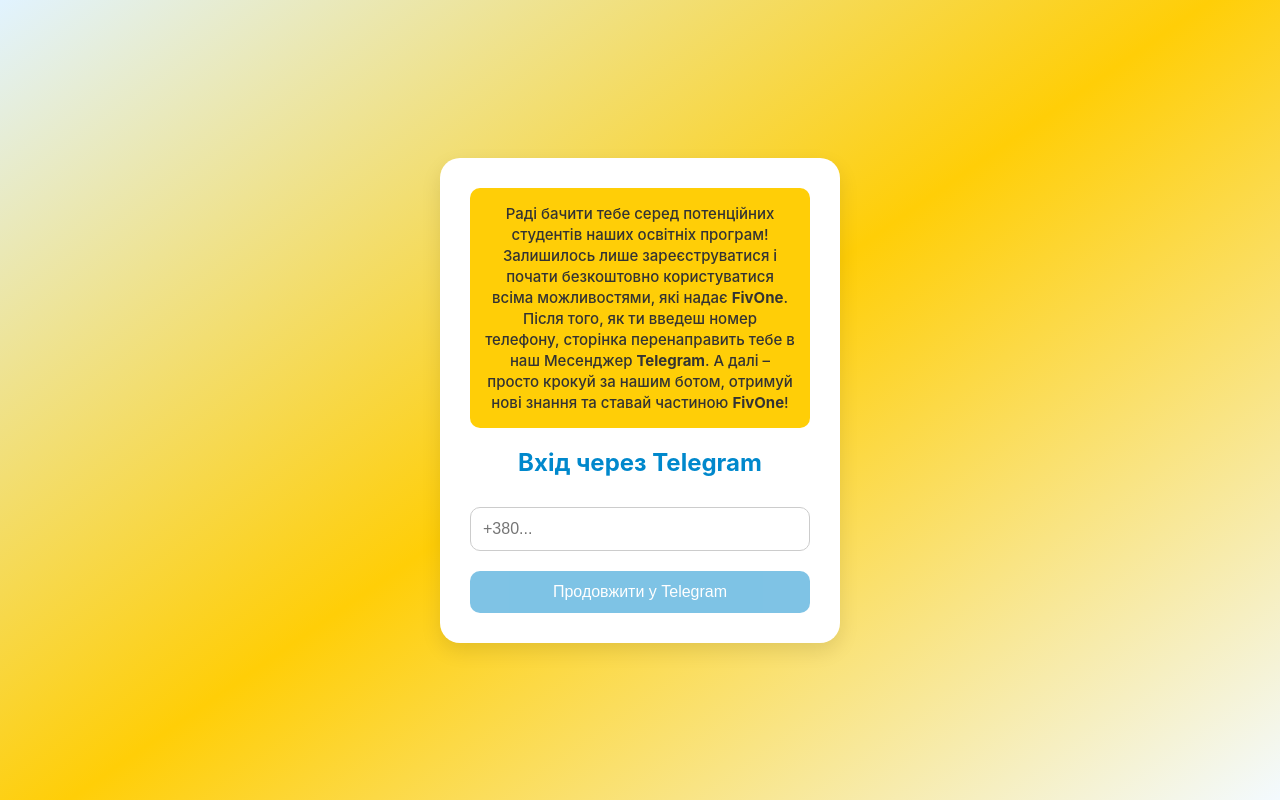
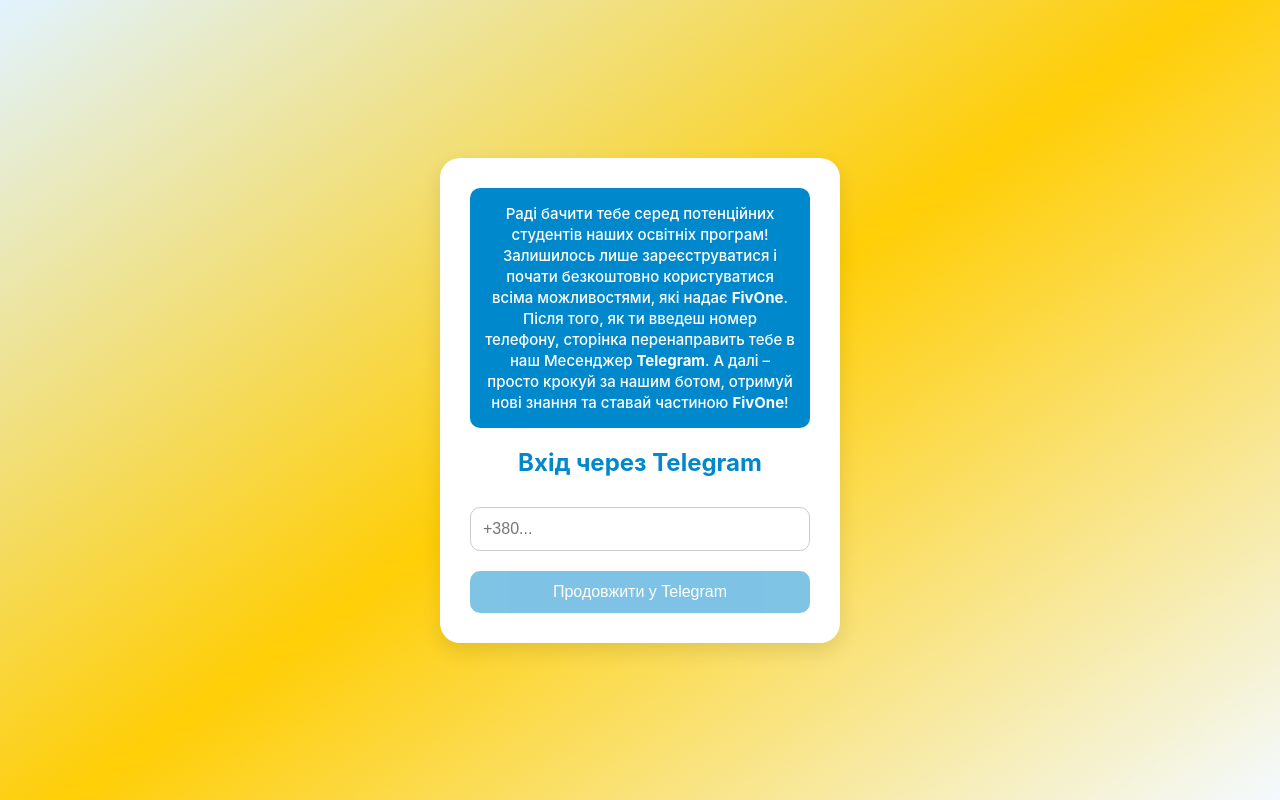
Before and after one commit to slava-bos-top/FivOneSite, a React (Create React App) app: page /login in a window 1280 px wide. Built offline with nearby package versions, Linux system fonts and the light colour scheme.

Commit message:
update color

```diff
--- a/src/components/TelegramLogin.jsx
+++ b/src/components/TelegramLogin.jsx
@@ -166,11 +166,11 @@
 
         {/* 🔸 Привітальний текст */}
         <div style={{
-          backgroundColor: "#FFCE07",
+          backgroundColor: "#0088cc",
           padding: "15px",
           borderRadius: "10px",
           textAlign: "center",
-          color: "#333",
+          color: "#fff",
           fontWeight: 500,
           fontSize: "15px",
           lineHeight: "1.4"
```
